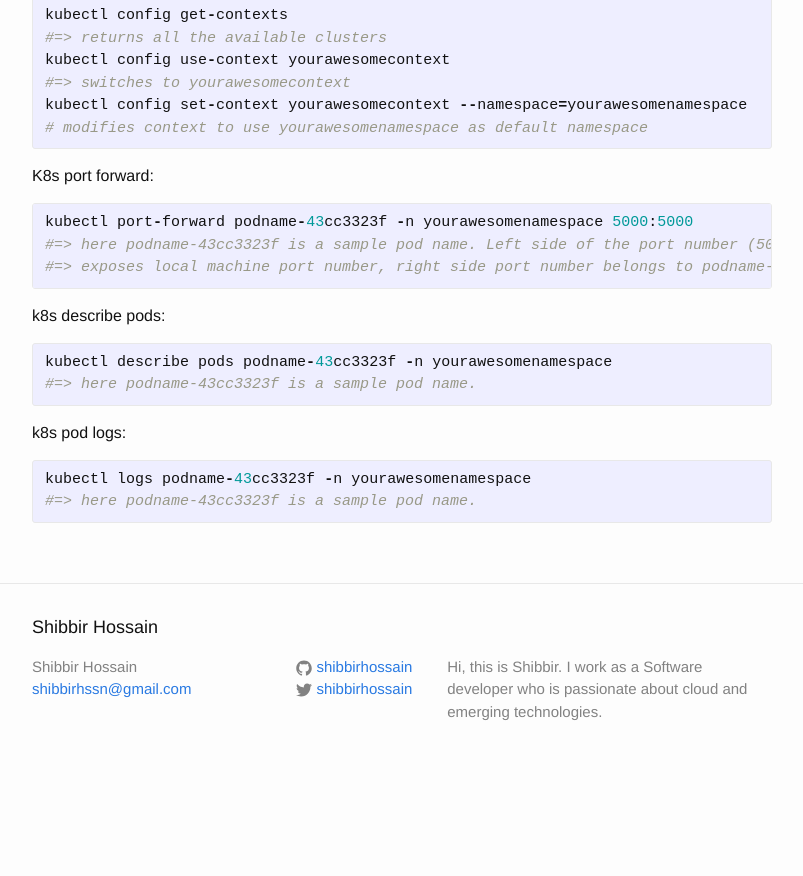
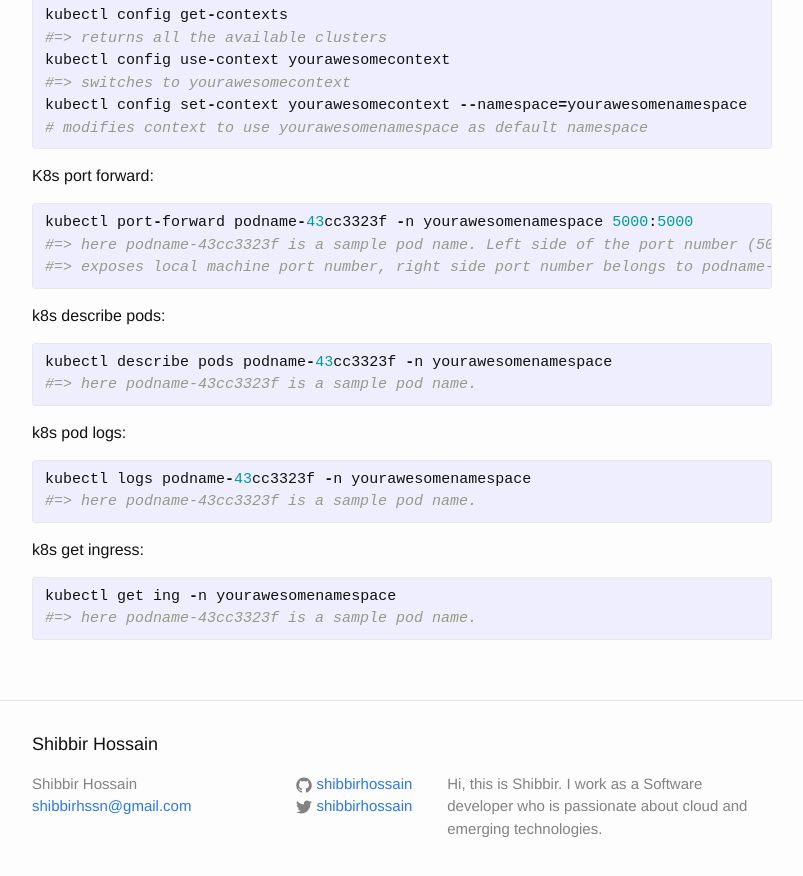
Before and after one commit to shibbirhossain/shibbirhossain.github.io, a Jekyll site: the page built from _posts/2018-12-23-Useful-Kubernetes-commands.markdown, in a window 1280 px wide and 900 px high, scrolled down 948 px. Shown: the top 876 px of the window, without its empty margins (238-1041 px from the left). Built offline with Jekyll 4.4.1, drawn with Linux system fonts in a browser that asks for light colours; comment, search, counter and statistics services are not loaded; before the commit the page ends 1731 px from its top, so only the background shows below that.

Commit message:
update blog

```diff
--- a/_posts/2018-12-23-Useful-Kubernetes-commands.markdown
+++ b/_posts/2018-12-23-Useful-Kubernetes-commands.markdown
@@ -62,6 +62,11 @@ kubectl logs podname-43cc3323f -n yourawesomenamespace
 #=> here podname-43cc3323f is a sample pod name.
 {% endhighlight %}
 
+k8s get ingress:
+{% highlight ruby %}
+kubectl get ing -n yourawesomenamespace
+#=> here podname-43cc3323f is a sample pod name.
+{% endhighlight %}
 
 
 
```
